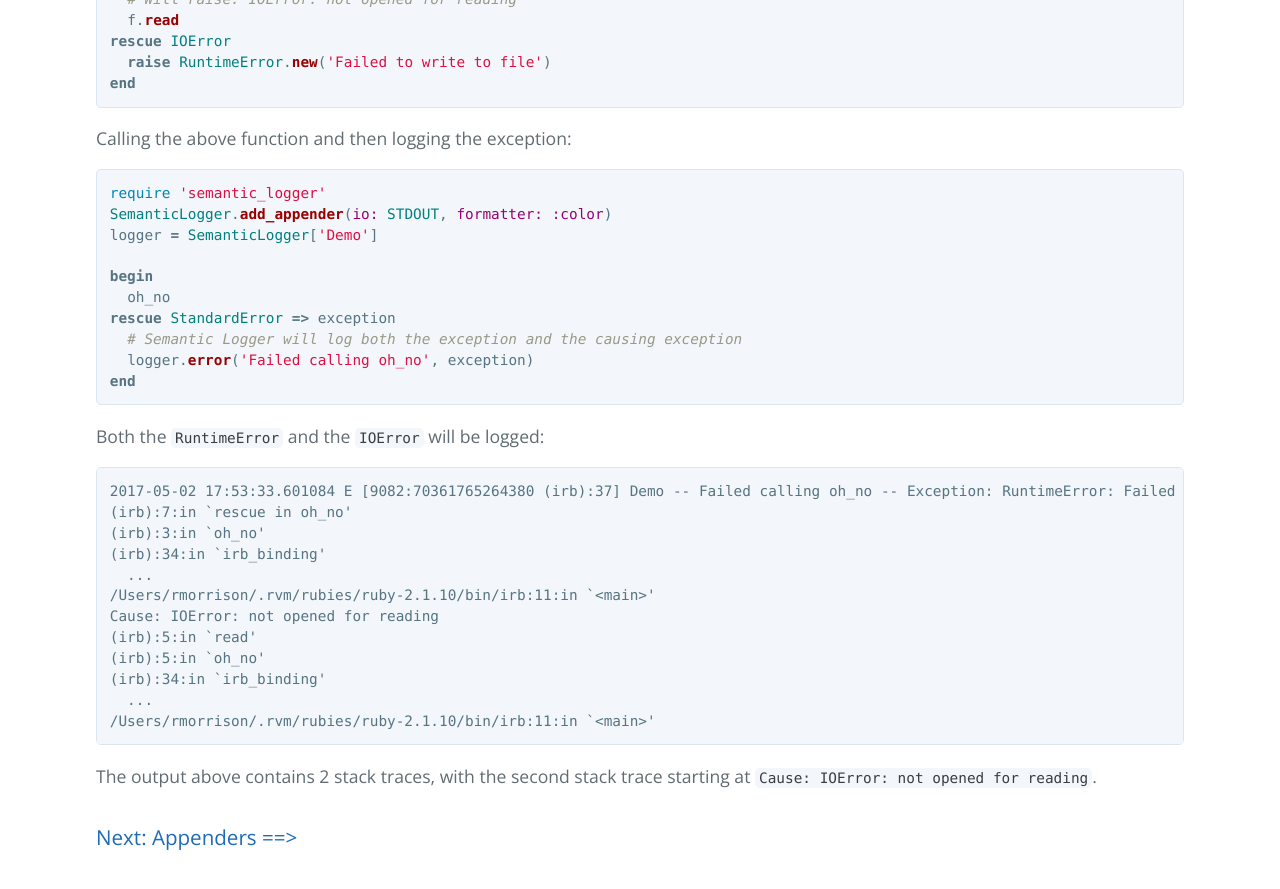
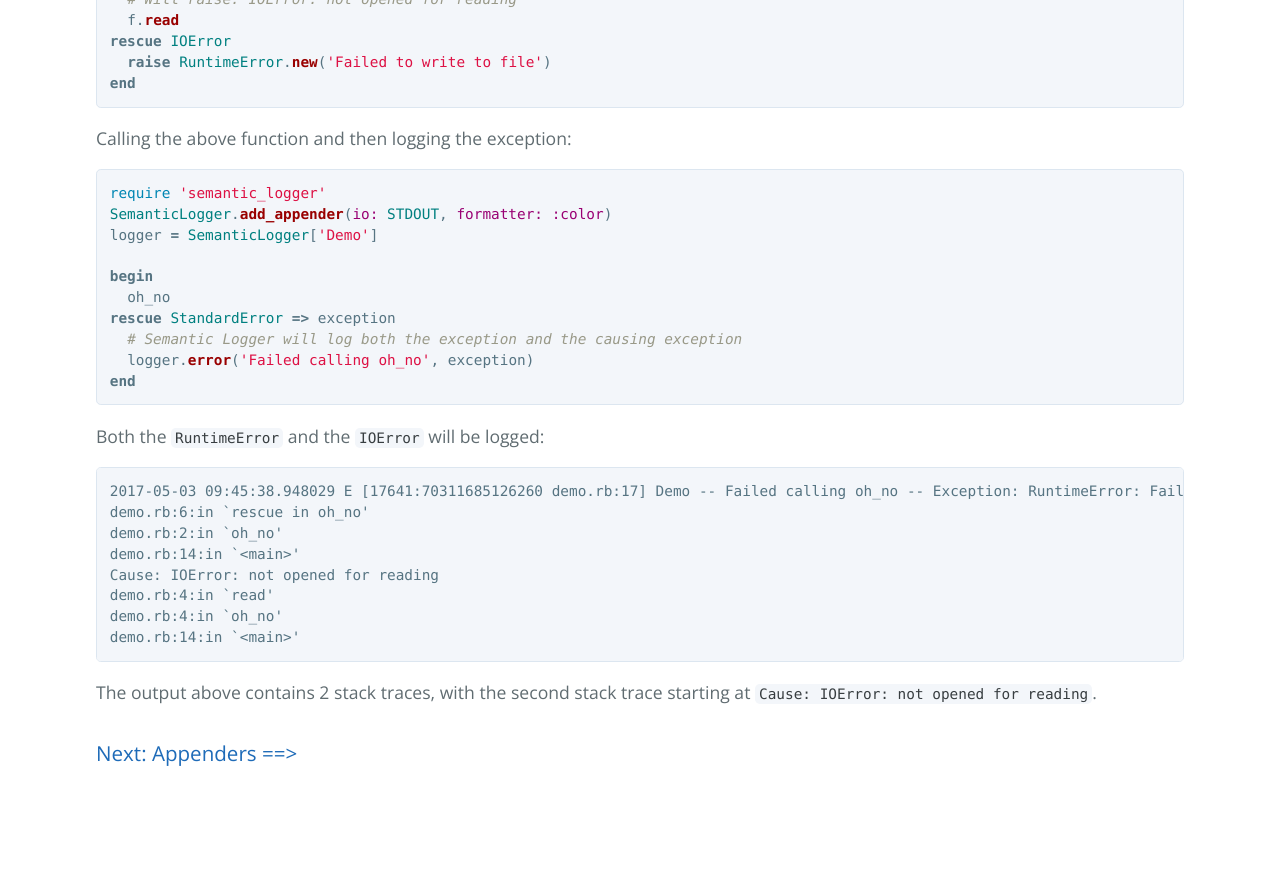
Before and after one commit to reidmorrison/semantic_logger, a Jekyll site: the page built from docs/api.md, in a window 1280 px wide and 900 px high, scrolled down 11749 px. Shown: the top 889 px of the window. Built offline with Jekyll 4.4.1, drawn with Linux system fonts in a browser that asks for light colours; our own code applies the rules of GitHub Pages for plain Markdown files; after the commit the page ends 12566 px from its top, so only the background shows below that; some of the changed text lies outside the part shown.

```diff
--- a/docs/api.md
+++ b/docs/api.md
@@ -20,7 +20,7 @@ in the development environment for low level trace logging of methods calls etc.
 
 ### Changing the global default log level
 
-By default Semantic Logger will only log `:info` and above, to log everything to
+By default Semantic Logger will only log `:info` and above. To log everything to
 the log file set the global default log level to `:trace`:
 
 ~~~ruby
@@ -584,18 +584,14 @@ end
 Both the `RuntimeError` and the `IOError` will be logged:
 
 ~~~
-2017-05-02 17:53:33.601084 E [9082:70361765264380 (irb):37] Demo -- Failed calling oh_no -- Exception: RuntimeError: Failed to write to file
-(irb):7:in `rescue in oh_no'
-(irb):3:in `oh_no'
-(irb):34:in `irb_binding'
-  ...
-/Users/rmorrison/.rvm/rubies/ruby-2.1.10/bin/irb:11:in `<main>'
+2017-05-03 09:45:38.948029 E [17641:70311685126260 demo.rb:17] Demo -- Failed calling oh_no -- Exception: RuntimeError: Failed to write to file
+demo.rb:6:in `rescue in oh_no'
+demo.rb:2:in `oh_no'
+demo.rb:14:in `<main>'
 Cause: IOError: not opened for reading
-(irb):5:in `read'
-(irb):5:in `oh_no'
-(irb):34:in `irb_binding'
-  ...
-/Users/rmorrison/.rvm/rubies/ruby-2.1.10/bin/irb:11:in `<main>'
+demo.rb:4:in `read'
+demo.rb:4:in `oh_no'
+demo.rb:14:in `<main>'
 ~~~
 
 The output above contains 2 stack traces, with the second stack trace starting at
--- a/lib/semantic_logger/appender/bugsnag.rb
+++ b/lib/semantic_logger/appender/bugsnag.rb
@@ -40,6 +40,7 @@ class SemanticLogger::Appender::Bugsnag < SemanticLogger::Subscriber
   def call(log, logger)
     h = SemanticLogger::Formatters::Raw.new.call(log, logger)
     h[:severity] = log_level(log)
+    h.delete(:message)
     h.delete(:time)
     h.delete(:exception)
     h
```
Also changed, not shown: other parts of docs/api.md (+4 -4 lines), README.md.
